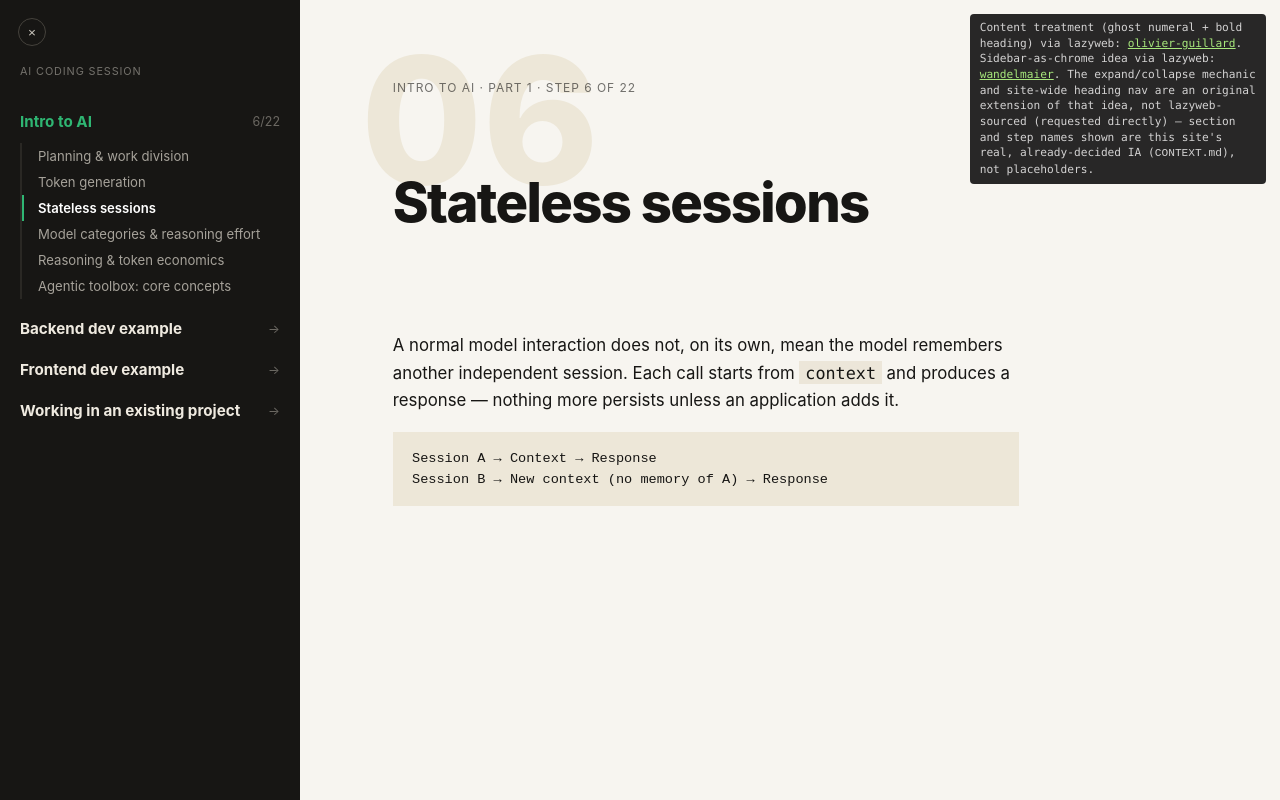
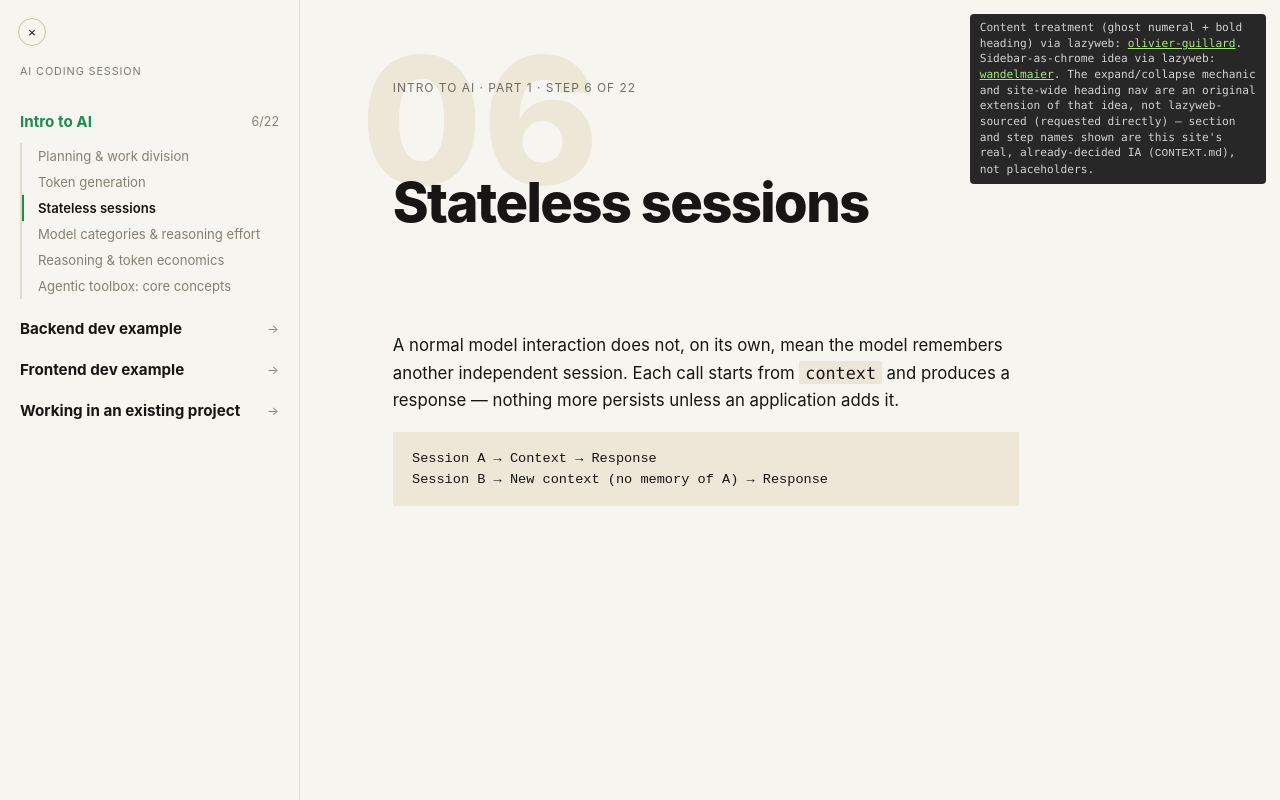
Before and after one commit to Bitaron/AI-Coding-Session-Interactive-Teaching-Website, a plain HTML site: page prototyp/palette-q3-final.html in a window 1280 px wide. Both pictures are taken after a click on the button "Expand navigation". Drawn offline with Linux system fonts and the light colour scheme.

Commit message:
Match Q3 sidebar color/font to the body instead of a dark rail
The sidebar was still styled as a dark rail (#171614 bg, light text)
against the light body (#F7F5F0 bg, dark text) left over from variant
D's original color-blocked treatment. Recolor it to share the body's
exact background, ink color, and font-family, with only a hairline
border for separation. Accent colors (orange done-dots, green
current-step/section) are kept since they still serve a functional
highlighting purpose, just re-tuned for contrast on the light
background. Verified both collapsed and expanded states via direct
computed-style checks (background-color, color, font-family all
match body exactly).

Co-Authored-By: Claude Sonnet 5 <noreply@anthropic.com>

```diff
--- a/prototyp/palette-q3-final.html
+++ b/prototyp/palette-q3-final.html
@@ -25,44 +25,46 @@
   .shell { display: grid; grid-template-columns: 72px 1fr; min-height: 100vh; transition: grid-template-columns 260ms cubic-bezier(.4,0,.2,1); }
   .shell.expanded { grid-template-columns: 300px 1fr; }
 
-  /* ---------- Sidebar (from D) ---------- */
+  /* ---------- Sidebar: matches body's color + font (was a dark rail
+     mismatched against the light body — fixed per direct request) ---------- */
   .sidebar {
-    background: #171614; color: #cfcbc2; overflow: hidden; position: relative;
+    background: #F7F5F0; color: #171614; font-family: inherit;
+    overflow: hidden; position: relative; border-right: 1px solid #E2DACB;
   }
   .toggle {
     position: absolute; top: 18px; right: 18px;
-    width: 28px; height: 28px; border-radius: 50%; border: 1px solid #45423c;
-    background: transparent; color: #cfcbc2; cursor: pointer; font-size: 0.85rem;
+    width: 28px; height: 28px; border-radius: 50%; border: 1px solid #cabf9f;
+    background: transparent; color: #171614; cursor: pointer; font-size: 0.85rem;
     display: flex; align-items: center; justify-content: center;
   }
   .shell.expanded .toggle { right: auto; left: 18px; }
-  .toggle:hover { background: #262420; }
+  .toggle:hover { background: #ECE6D9; }
 
-  /* collapsed: dot rail (unchanged idea from D) */
+  /* collapsed: dot rail (unchanged idea from D, recolored for light chrome) */
   .dot-rail { padding: 70px 0 0; display: flex; flex-direction: column; align-items: center; gap: 10px; }
   .shell.expanded .dot-rail { display: none; }
-  .dot-rail .dot { width: 10px; height: 10px; border-radius: 50%; background: #3a3733; }
+  .dot-rail .dot { width: 10px; height: 10px; border-radius: 50%; background: #DCD5C4; }
   .dot-rail .dot.done { background: #E8611E; }
   .dot-rail .dot.current { background: #2FB673; width: 14px; height: 14px; }
 
   /* expanded: real site nav */
-  .nav { display: none; padding: 64px 20px 24px; white-space: nowrap; }
+  .nav { display: none; padding: 64px 20px 24px; white-space: nowrap; font-family: inherit; }
   .shell.expanded .nav { display: block; }
-  .nav .site-label { font-size: 0.68rem; text-transform: uppercase; letter-spacing: 0.08em; opacity: 0.5; margin-bottom: 1.6rem; }
+  .nav .site-label { font-size: 0.68rem; text-transform: uppercase; letter-spacing: 0.08em; opacity: 0.55; margin-bottom: 1.6rem; }
   .nav .section { margin-bottom: 0.4rem; }
   .nav .section-heading {
-    font-size: 0.95rem; font-weight: 700; padding: 8px 0; color: #EFEAE0; cursor: pointer;
+    font-size: 0.95rem; font-weight: 700; padding: 8px 0; color: #171614; cursor: pointer;
     display: flex; align-items: center; justify-content: space-between;
   }
-  .nav .section-heading .n { color: #6b6862; font-weight: 400; font-size: 0.78rem; }
-  .nav .section.current .section-heading { color: #2FB673; }
-  .nav .steps { margin: 4px 0 12px; padding-left: 2px; border-left: 2px solid #2a2824; }
+  .nav .section-heading .n { color: #8a8272; font-weight: 400; font-size: 0.78rem; }
+  .nav .section.current .section-heading { color: #1f8a56; }
+  .nav .steps { margin: 4px 0 12px; padding-left: 2px; border-left: 2px solid #E2DACB; }
   .nav .step {
-    display: block; padding: 5px 0 5px 14px; font-size: 0.82rem; color: #a6a29a;
-    text-decoration: none; border-left: 2px solid transparent; margin-left: -2px;
+    display: block; padding: 5px 0 5px 14px; font-size: 0.82rem; color: #857f72;
+    text-decoration: none; border-left: 2px solid transparent; margin-left: -2px; font-family: inherit;
   }
-  .nav .step.current { color: #fff; border-left-color: #2FB673; font-weight: 600; }
-  .nav .step:hover { color: #fff; }
+  .nav .step.current { color: #171614; border-left-color: #1f8a56; font-weight: 600; }
+  .nav .step:hover { color: #171614; }
 
   /* ---------- Main content (from B, title-card) ---------- */
   .main { padding: 10vh 6vw; max-width: 900px; }
```
